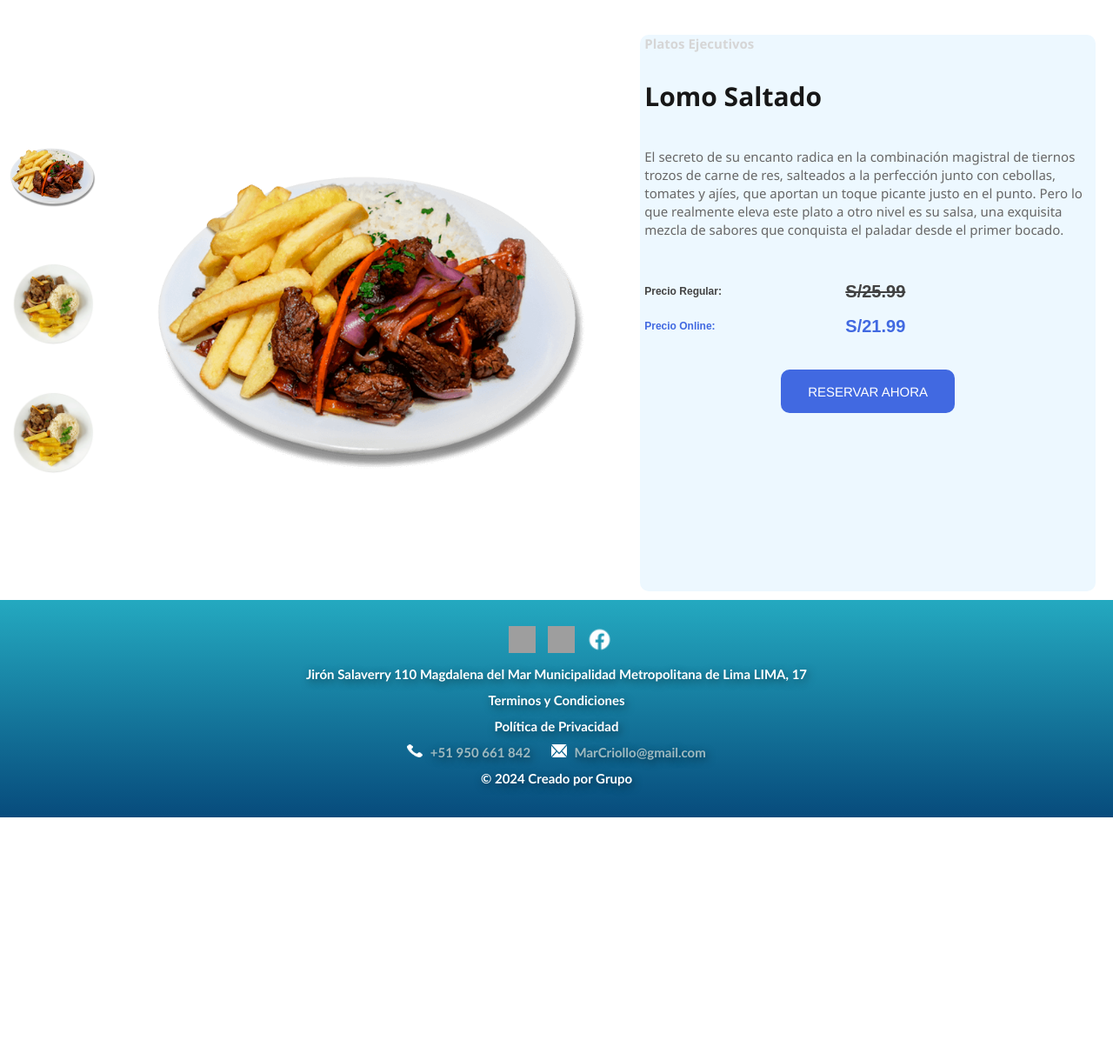
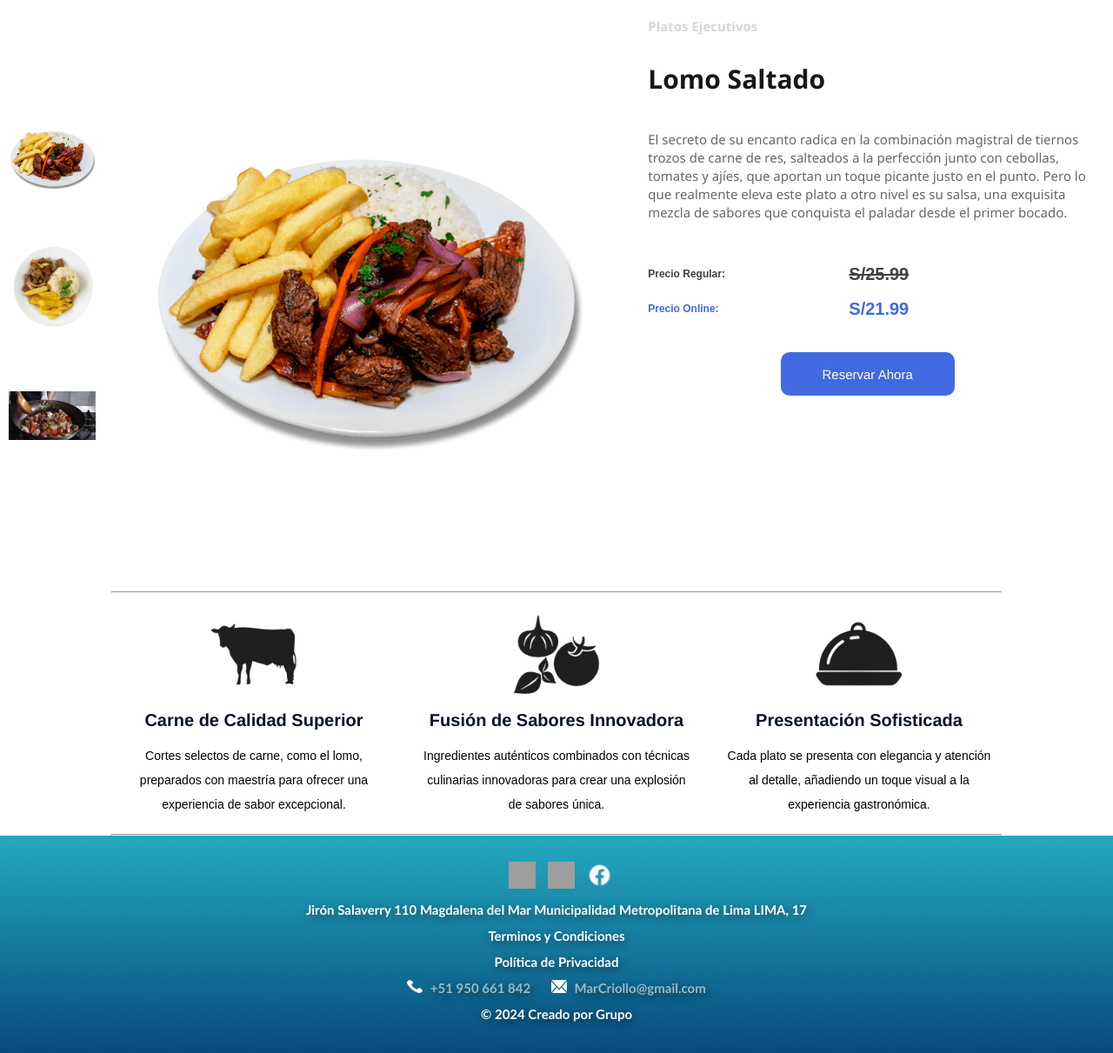
Before and after one commit to JulianCamachoCalle/MarCriollo, a PHP site: page /productos/lomSaltado.html in a window 1280 px wide. Shown: the part 181-1392 px from the top of the page at 87% size. Before the commit the page ends 1121 px from the top, so only its background shows below. Run offline with PHP 8.4, Linux system fonts and the light colour scheme; grey boxes are pictures that could not be loaded.

Commit message:
Correccion de la pagina productos/lomSaltado.html y su estilo. Se agrego algunas imagenes

```diff
--- a/Pag_MarCriollo/src/productos/lomSaltado.html
+++ b/Pag_MarCriollo/src/productos/lomSaltado.html
@@ -44,7 +44,7 @@
 
                 <div class="contenedorImg"><img src="/productos/img/lomo_N.png" alt="Imagen 01" loading="lazy" onclick="cambiarImagen(this)"></div>
                 <div class="contenedorImg"><img src="/productos/img/lomo_A.png" alt="Imagen 02" loading="lazy" onclick="cambiarImagen(this)"></div>
-                <div class="contenedorImg"><img src="/productos/img/lomo_A.png" alt="Imagen 03" loading="lazy" onclick="cambiarImagen(this)"></div>
+                <div class="contenedorImg"><img src="/productos/img/print_Lomo.png" alt="Imagen 03" loading="lazy" onclick="cambiarImagen(this)"></div>
 
             </div>
             <div class="imgProducto">
@@ -67,11 +67,29 @@
                     </div>
                 </div>
                 <div class="conBoton">
-                    <div class="botonPedir"><a href="/contacto.html">Reservar Ahora</a></div>
+                    <a class="botonPedir" href="/contacto.html">reservar ahora</a>
                 </div>
             </div>
         </div>
-
+        <div class="linea-separadora"><hr></div>
+        <div class="conMain-Descripcion">
+            <div class="item">
+                <div class="con-img"><img src="/productos/img/ico_vaca.png" alt="Vaca"></div>
+                <h1>Carne de Calidad Superior</h1>
+                <P>Cortes selectos de carne, como el lomo, preparados con maestría para ofrecer una experiencia de sabor excepcional.</P>
+            </div>
+            <div class="item">
+                <div class="con-img"><img src="/productos/img/ico_Verdura.png" alt="Verdura"></div>
+                <h1>Fusión de Sabores Innovadora</h1>
+                <P>Ingredientes auténticos combinados con técnicas culinarias innovadoras para crear una explosión de sabores única.</P>
+            </div>
+            <div class="item">
+                <div class="con-img"><img src="/productos/img/ico_Plato.png" alt="Plato"></div>
+                <h1>Presentación Sofisticada</h1>
+                <P>Cada plato se presenta con elegancia y atención al detalle, añadiendo un toque visual a la experiencia gastronómica.</P>
+            </div>
+        </div>
+        <div class="linea-separadora"><hr></div>
     </main>
     <script src="/JavaScript/producto.js"></script>
     <footer>
--- a/Pag_MarCriollo/src/style/productos.css
+++ b/Pag_MarCriollo/src/style/productos.css
@@ -3,14 +3,16 @@
 
 
 /* RESPONSIVE*/
-@media only screen and (min-width: 769px) { /*Ventana MAYOR*/
+@media only screen and (min-width: 700px) { /*Ventana MAYOR*/
+
     .productoCarta {    /* Implementacion del diseño ruleta */
-        margin-top: 40px;
-        margin-bottom: 10px;
+        margin-top: 20px;
+        margin-bottom: 20px;
         width: auto;
         height: 80vh;
         min-height: 500px;
         display: flex;
+        flex-direction: row; /* Fila */
 
         /* border: 2px solid black; */
         .ruletaProducto {
@@ -68,8 +70,8 @@
             width: 50vw;
             min-width: 400px;
             height: 100%;
-            padding-inline: 5px;
-            background-color: rgb(237, 248, 255);
+            padding-inline: 10px;
+            /* background-color: rgb(237, 248, 255); */
             border-radius: 10px;
             margin-right: 20px;
             /* border: 2px solid rgb(245, 20, 230); */
@@ -199,15 +201,13 @@
                     display: flex;
                     justify-content: center;
                     align-items: center;
-                    transition: background-color 0.2s ease, transform 0.3s ease;
-
-                    a {
+                    text-align: center;
+                    text-transform: capitalize;
                     text-decoration: none;
-                        text-transform: uppercase;
                     font-family: 'Franklin Gothic Medium', 'Arial Narrow', Arial, sans-serif;
                     font-size: 15px;
                     color: white;
-                    }
+                    transition: background-color 0.2s ease, transform 0.3s ease;
                 }
                 .botonPedir:hover {
                     background-color: rgb(89, 176, 238);
@@ -216,12 +216,56 @@
             }
         }
     }
+
+    .conMain-Descripcion {
+        display: flex;
+        flex-wrap: wrap;
+        gap: 20px; /*Espacio entre los contenedores*/
+        padding-inline: 10%;
+
+        .item {
+            flex: 1 1 calc(33.333% - 20px); /* Ancho flexible, con espacio entre los contenedores */
+            min-width: 200px;
+            height: auto;
+            box-sizing: border-box;
+
+            display: flex;
+            flex-direction: column;
+            text-align: center;
+            padding-inline: 10px;
+            padding-block: 20px;
+        }
+        .item h1 {
+            color: #071326;
+            font-family: 'Franklin Gothic Medium', 'Arial Narrow', Arial, sans-serif;
+            font-size: 20px;
+            padding-block: 15px;
+        }
+        .item p {
+            font-family: Arial, Helvetica, sans-serif;
+            font-size: 14px;
+            line-height: 2;
+        }
+        .con-img {
+            width: auto;
+            height: 100px;
+            overflow: hidden;
+            img {
+                height: 100%;
+                object-fit: contain;
+            }
+        }
     }
 
-@media only screen and (max-width: 768px) {
+    .conMain-Ruleta {
+
+    }
+}
+
+@media only screen and (max-width: 700px) {
     .productoCarta {    /* Implementacion del diseño ruleta */
-        margin-top: 30px;
-        margin-bottom: 30px;
+        margin-top: 20px;
+        margin-bottom: 60px;
         width: auto;
         height: auto;
         display: flex;
@@ -453,3 +537,13 @@ body {
     padding: 0;
     box-sizing: border-box;
 }
+
+.linea-separadora {
+    display: flex;
+    align-items: center;
+    justify-content: center;
+    hr {
+        color: black;
+        width: 80%;
+    }
+}
```
Also changed, not shown: other parts of Pag_MarCriollo/src/style/productos.css (+50 -10 lines), Pag_MarCriollo/src/productos/img/ico_Plato.png (added), Pag_MarCriollo/src/productos/img/ico_Verdura.png (added), Pag_MarCriollo/src/productos/img/ico_vaca.png (added), Pag_MarCriollo/src/productos/img/print_Lomo.png (added). Lines whose indentation alone changed are shown as unchanged.
